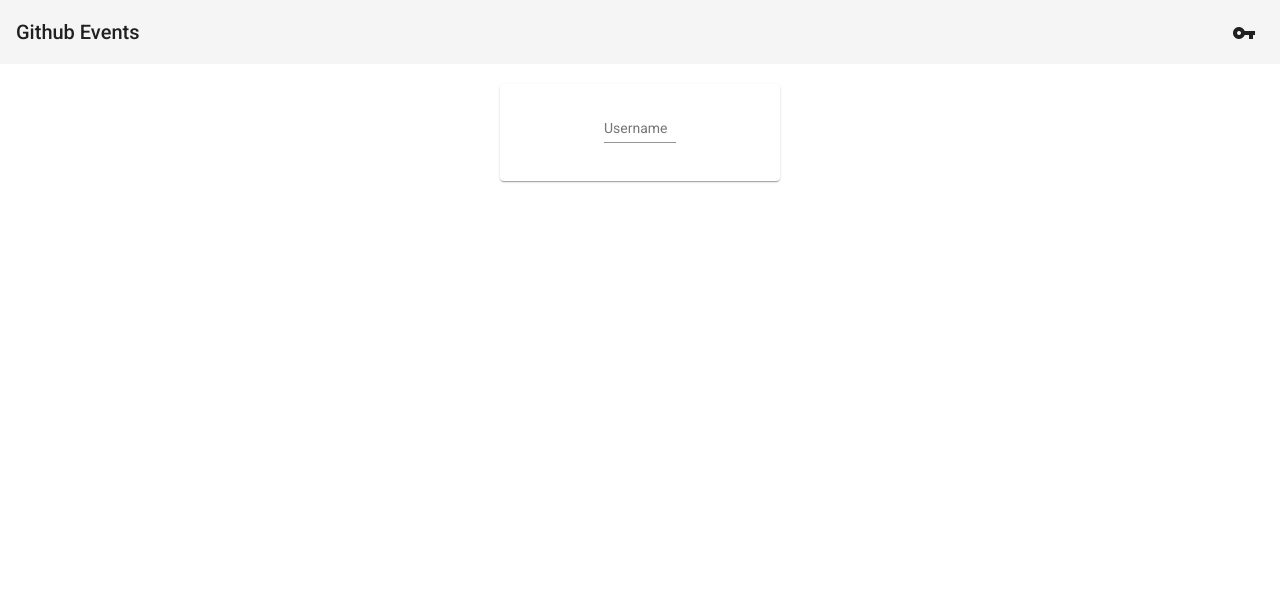
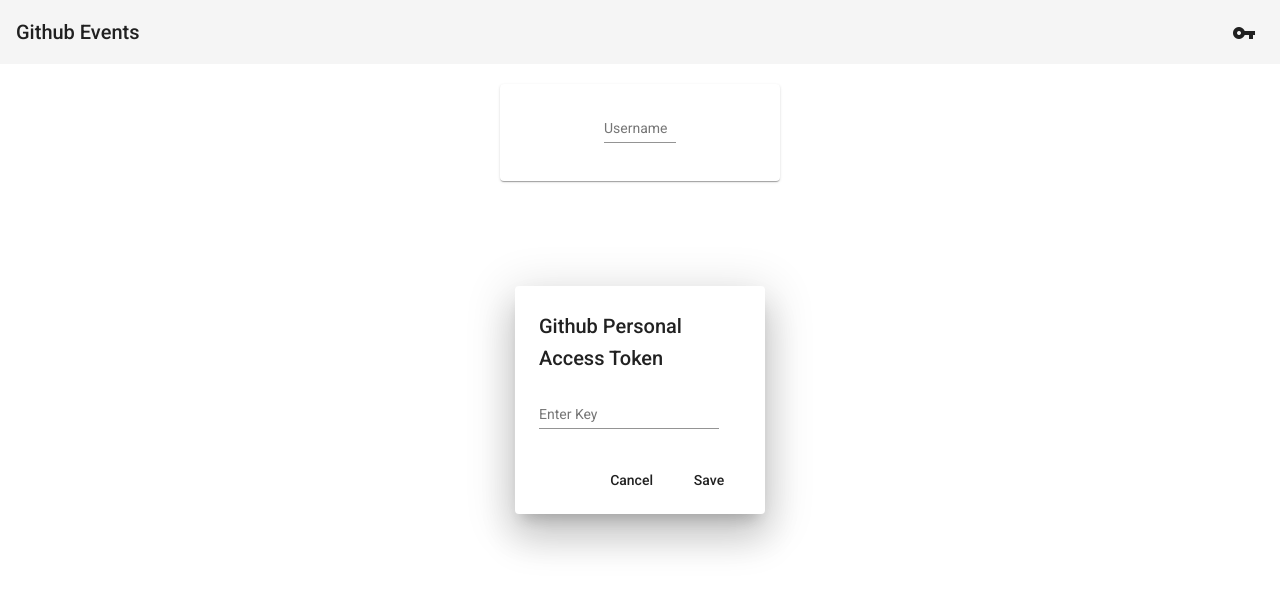
Before and after one commit to adityatelange/gh-user-activity, an Angular app: page / in a window 1280 px wide. Both pictures are taken after a click on the button "vpn_key". Shown: the top 592 px of the page. Built offline with nearby package versions, Linux system fonts and the light colour scheme.

Commit message:
key-dialog : add mat-dialog to set GH PAT for use

```diff
--- a/src/app/angular-material/angular-material.module.ts
+++ b/src/app/angular-material/angular-material.module.ts
@@ -5,6 +5,7 @@
 import { MatInputModule } from '@angular/material/input';
 import { MatIconModule } from '@angular/material/icon';
 import { MatButtonModule } from '@angular/material/button';
+import { MatDialogModule } from '@angular/material/dialog'
 
 @NgModule({
   declarations: [],
@@ -16,7 +17,8 @@
     MatCardModule,
     MatInputModule,
     MatIconModule,
-    MatButtonModule
+    MatButtonModule,
+    MatDialogModule
   ]
 })
 export class AngularMaterialModule { }
--- a/src/app/app.module.ts
+++ b/src/app/app.module.ts
@@ -5,20 +5,26 @@
 import { AppComponent } from './app.component';
 import { BrowserAnimationsModule } from '@angular/platform-browser/animations';
 import { AngularMaterialModule } from './angular-material/angular-material.module';
-import { HomeComponent } from './home/home.component';
+import { HomeComponent, KeyDialogComponent } from './home/home.component';
+import { MAT_DIALOG_DEFAULT_OPTIONS } from '@angular/material/dialog';
+import { FormsModule } from '@angular/forms';
 
 @NgModule({
   declarations: [
     AppComponent,
-    HomeComponent
+    HomeComponent,
+    KeyDialogComponent
   ],
   imports: [
     BrowserModule,
     AppRoutingModule,
     BrowserAnimationsModule,
     AngularMaterialModule,
+    FormsModule
   ],
-  providers: [],
+  providers: [
+    { provide: MAT_DIALOG_DEFAULT_OPTIONS, useValue: { hasBackdrop: false } }
+  ],
   bootstrap: [AppComponent]
 })
 export class AppModule { }
--- a/src/app/home/home.component.html
+++ b/src/app/home/home.component.html
@@ -2,7 +2,7 @@
   <mat-toolbar>
     <span>Github Events</span>
     <span class="toolbar-spacer"></span>
-    <button mat-icon-button aria-label="key">
+    <button mat-icon-button aria-label="key" (click)="openDialog()">
       <mat-icon>vpn_key</mat-icon>
     </button>
   </mat-toolbar>
--- a/src/app/home/home.component.ts
+++ b/src/app/home/home.component.ts
@@ -1,4 +1,5 @@
-import { Component, OnInit } from '@angular/core';
+import { Component, OnInit, Inject } from '@angular/core';
+import { MatDialog, MAT_DIALOG_DATA } from '@angular/material/dialog';
 
 @Component({
   selector: 'app-home',
@@ -6,10 +7,29 @@
   styleUrls: ['./home.component.css']
 })
 export class HomeComponent implements OnInit {
-
-  constructor() { }
+  key: string
+  constructor(public dialog: MatDialog) { }
 
   ngOnInit(): void {
   }
 
+  openDialog() {
+    const dialogRef = this.dialog.open(KeyDialogComponent, {
+      width: '250px',
+      data: { key: this.key }
+    });
+    dialogRef.afterClosed().subscribe(result => {
+      this.key = result
+      console.log(this.key);
+    });
+  }
 }
+
+@Component({
+  selector: 'key-dialog',
+  templateUrl: './key-dialog.component.html',
+})
+export class KeyDialogComponent {
+  constructor(
+    @Inject(MAT_DIALOG_DATA) public data: any) { }
+}
--- /dev/null
+++ b/src/app/home/key-dialog.component.html
@@ -0,0 +1,11 @@
+<h2 mat-dialog-title>Github Personal Access Token</h2>
+<mat-dialog-content>
+  <mat-form-field>
+    <mat-label>Enter Key</mat-label>
+    <input matInput placeholder="ex. 4a68631afb82baladf9c49892e0e3c82eaalef66" [(ngModel)]="data.key">
+  </mat-form-field>
+</mat-dialog-content>
+<mat-dialog-actions align="end">
+  <button mat-button mat-dialog-close>Cancel</button>
+  <button mat-button [mat-dialog-close]="data.key" cdkFocusInitial>Save</button>
+</mat-dialog-actions>
```
